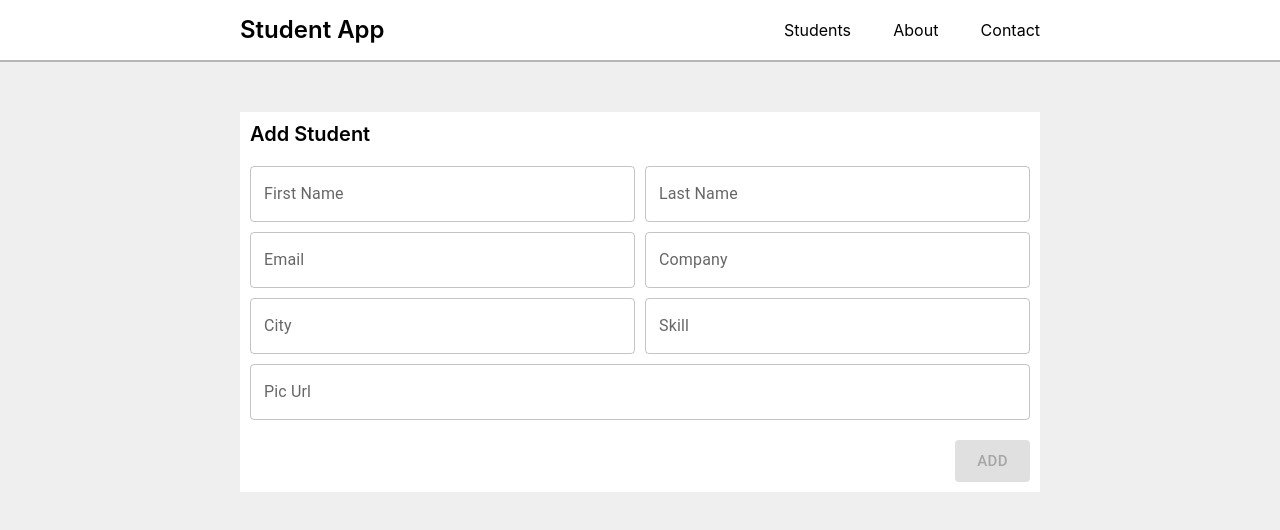
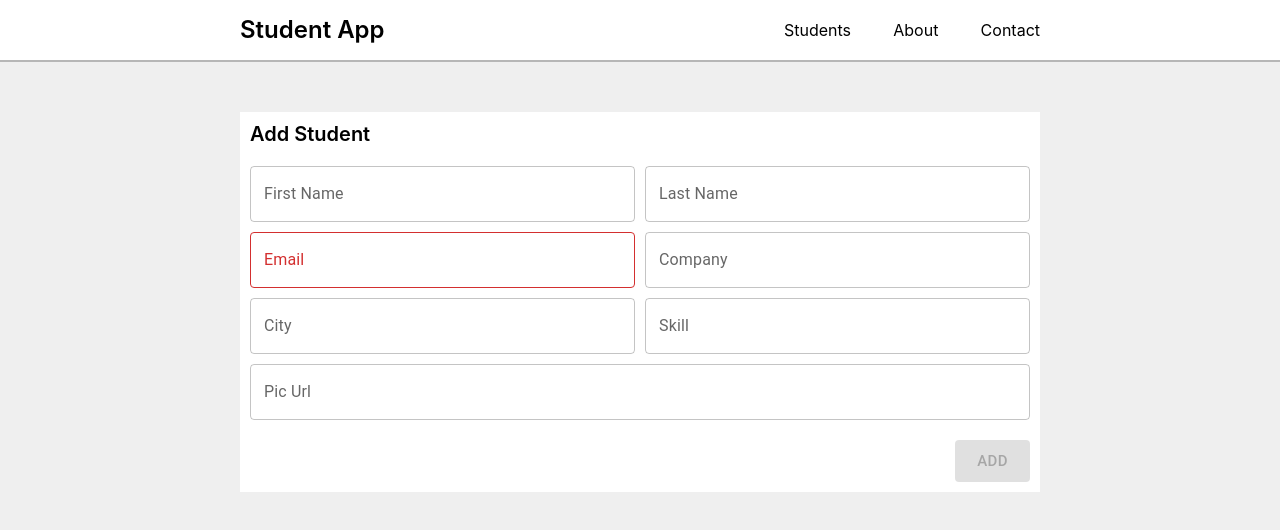
Before and after one commit to christina-ml/student-app-frontend, a React (Create React App) app: page /students/new in a window 1280 px wide. Shown: the top 530 px of the page. Built offline with nearby package versions, Linux system fonts and the light colour scheme.

Commit message:
add email validation to student form

```diff
--- a/src/components/studentForm/StudentForm.js
+++ b/src/components/studentForm/StudentForm.js
@@ -7,6 +7,8 @@ import Alert from '@mui/material/Alert';
 import Snackbar from '@mui/material/Snackbar';
 
 import {AiOutlineReload } from 'react-icons/ai';
+
+import {isValidEmail} from '../utils/EmailValidation';
 
 import './StudentForm.scss';
 
@@ -18,6 +20,8 @@ function StudentForm({student={}, setStudent, title="Update", method="PUT"}) {
     const [lastname, setLastname] = useState(student.lastname );
     const [company, setCompany] = useState(student.company);
     const [email, setEmail] = useState(student.email);
+    const [emailError, setEmailError] = useState(true);
+    const [emailHelperText, setEmailHelperText]= useState('');
     const [city, setCity] = useState(student.city);
     const [skill, setSkill] = useState(student.skill);
     const [pic, setPic] = useState(student.pic  );
@@ -59,7 +63,20 @@ function StudentForm({student={}, setStudent, title="Update", method="PUT"}) {
 
     }
 
+
+
     const handleSubmit = () => {
+
+        // validate email
+        if (!isValidEmail(email)){
+            // console.log('bad email!')
+            setEmailError(true);
+            setEmailHelperText("Invalid Email")
+            return;
+        } else {
+            setEmailError(false);
+            setEmailHelperText('');
+        }
 
         // loading state
         setLoading(true);
@@ -158,6 +175,8 @@ function StudentForm({student={}, setStudent, title="Update", method="PUT"}) {
                     variant="outlined"
                     value={email}
                     name="email"
+                    error={emailError}
+                    helperText={emailHelperText}
                     onChange={(e) => handleChange(e)}
                 />
                 <TextField
--- /dev/null
+++ b/src/components/utils/EmailValidation.js
@@ -0,0 +1,8 @@
+const isValidEmail = (email) => {
+    // regexp for validating emails
+    const emailValidation = /(.+)@(.+){2,}\.(.+){2,}/;
+    // test the expression against the email
+    return emailValidation.test(email);
+}
+
+module.exports = {isValidEmail};
```
